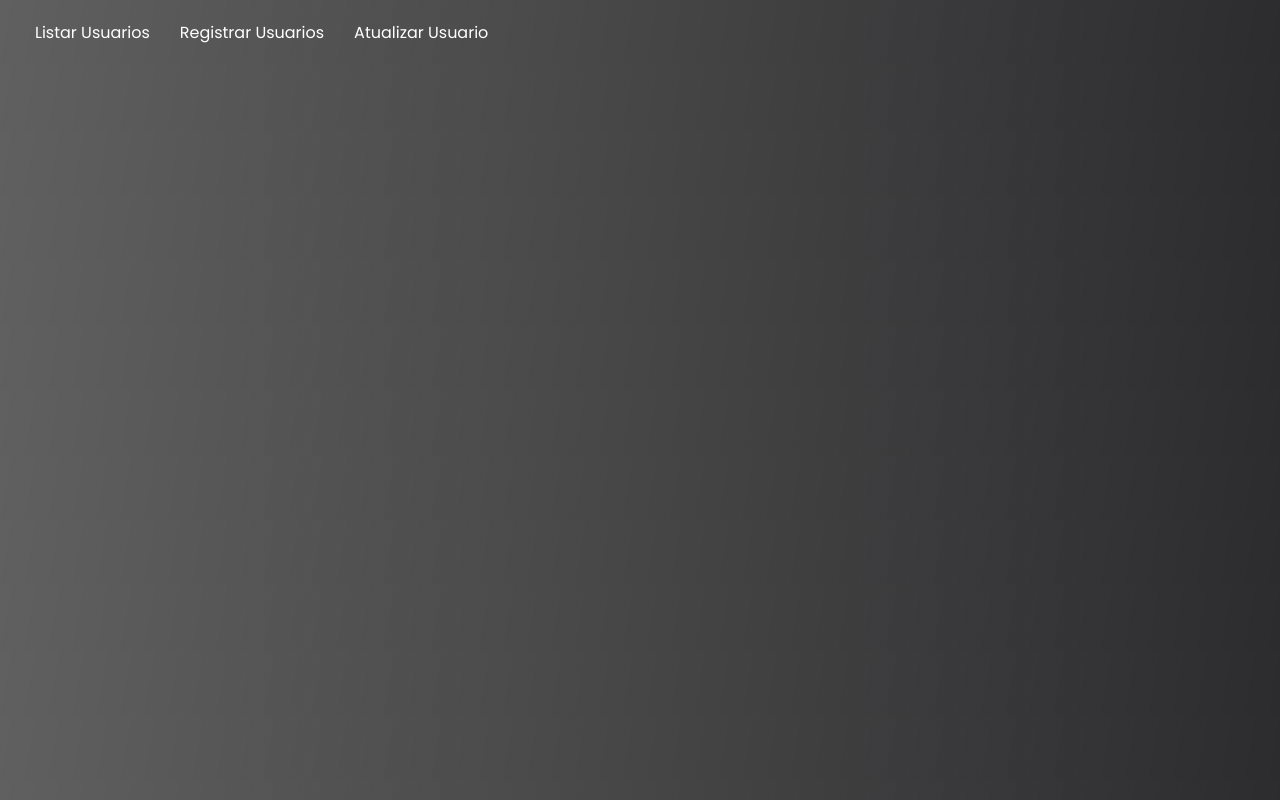
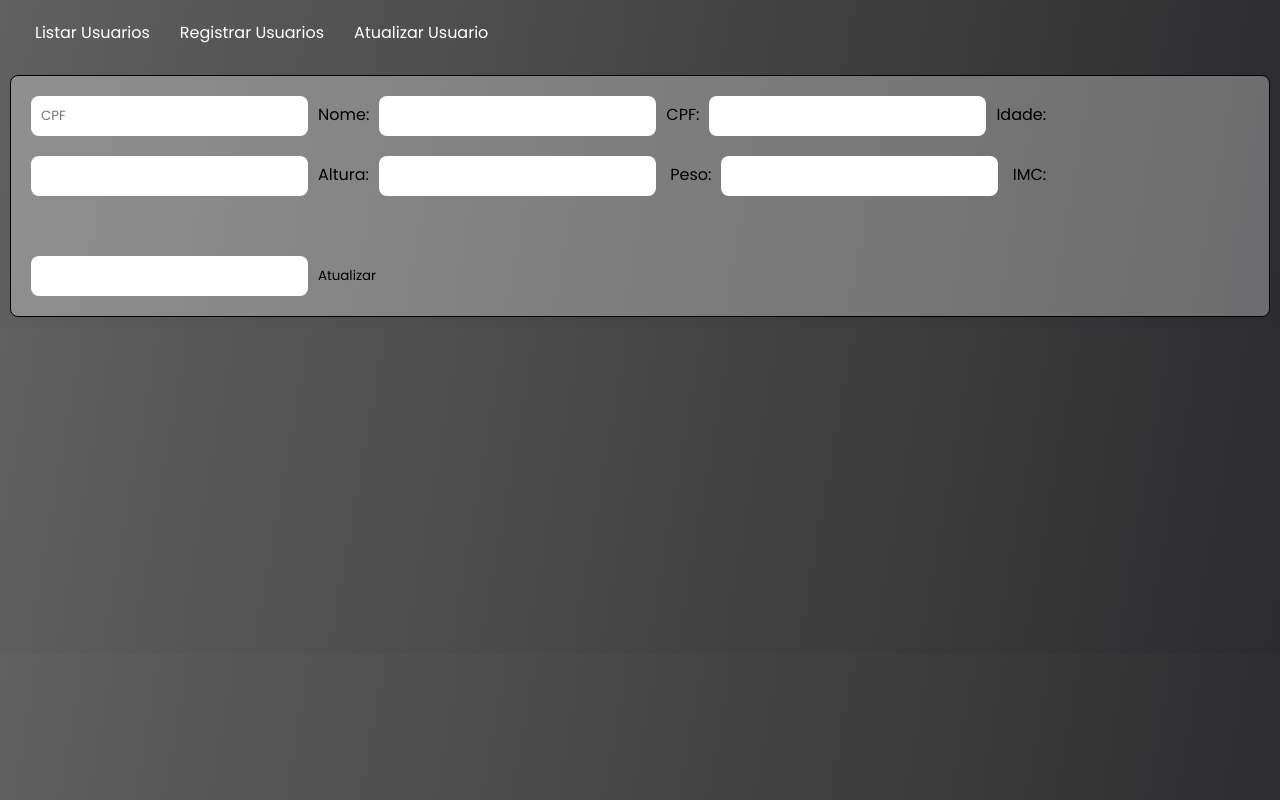
Before and after one commit to coalatz/front_race, a React (Vite) app: page /update in a window 1280 px wide. Built offline with nearby package versions, Linux system fonts and the light colour scheme; no server answers.

Commit message:
feat: update user

```diff
--- a/src/App.jsx
+++ b/src/App.jsx
@@ -3,6 +3,7 @@ import Navbar from "./components/Navbar";
 import { Routes, Route } from "react-router-dom";
 import Home from "./pages/home/Index";
 import List from "./pages/List";
+import UpdateUser from "./pages/UpdateUser";
 
 const App = () => {
   return (
@@ -13,6 +14,7 @@ const App = () => {
         <Routes>
           <Route path="/" element={<Home />} />
           <Route path="/users" element={<List />} />
+          <Route path="/update" element={<UpdateUser />} />
         </Routes>
       </main>
     </>
--- a/src/components/Navbar.jsx
+++ b/src/components/Navbar.jsx
@@ -12,7 +12,7 @@ const Navbar = () => {
           <Link to="/">Registrar Usuarios</Link>
         </li>
         <li>
-          <Link to="">Atualizar Usuario</Link>
+          <Link to="/update">Atualizar Usuario</Link>
         </li>
       </ul>
     </nav>
--- /dev/null
+++ b/src/pages/UpdateUser/index.jsx
@@ -0,0 +1,92 @@
+import { useEffect, useState } from "react";
+import api from "../../services/api";
+
+const UpdateUser = () => {
+  const [input, setInput] = useState("");
+  const [user, setUser] = useState("");
+
+  async function searchUserCpf(input) {
+    const userFromApi = await api.get(`/user/cpf/${input}`);
+    console.log(`BUSCANDO CPF: ${input}`);
+    setUser(userFromApi.data);
+  }
+
+  async function updateUser() {
+    const userId = user.userId;
+    const userFromApi = await api.patch(`/user/update/${userId}`, user);
+    setUser(userFromApi.data);
+  }
+
+  const handleEditChange = (e) => {
+    const fildName = e.target.name;
+    const newValue = e.target.value;
+
+    setUser((prevUser) => ({
+      ...prevUser,
+      [fildName]: newValue,
+    }));
+  };
+
+  useEffect(() => {
+    const timer = setTimeout(() => {
+      searchUserCpf(input);
+    }, 500);
+    return () => clearTimeout(timer);
+  }, [input]);
+
+  return (
+    <>
+      <div key={user.userId} className="card">
+        <div>
+          <input
+            type="text"
+            value={input}
+            placeholder="CPF"
+            onChange={(e) => setInput(e.target.value)}
+          />
+
+          <label>Nome:</label>
+          <input
+            type="text"
+            value={user.name}
+            onChange={handleEditChange}
+            name="name"
+          />
+
+          <label>CPF:</label>
+          <input type="text" value={user.cpf} />
+
+          <label>Idade:</label>
+          <input
+            type="number"
+            value={user.age}
+            onChange={handleEditChange}
+            name="age"
+          />
+
+          <label>Altura:</label>
+          <input
+            type="text"
+            value={user.height}
+            name="height"
+            onChange={handleEditChange}
+          />
+
+          <label> Peso:</label>
+          <input
+            type="text"
+            value={user.weight}
+            name="weight"
+            onChange={handleEditChange}
+          />
+
+          <label> IMC:</label>
+          <input type="text" value={user.imc} />
+          <button onClick={updateUser}>Atualizar</button>
+        </div>
+      </div>
+    </>
+  );
+};
+
+export default UpdateUser;
```
